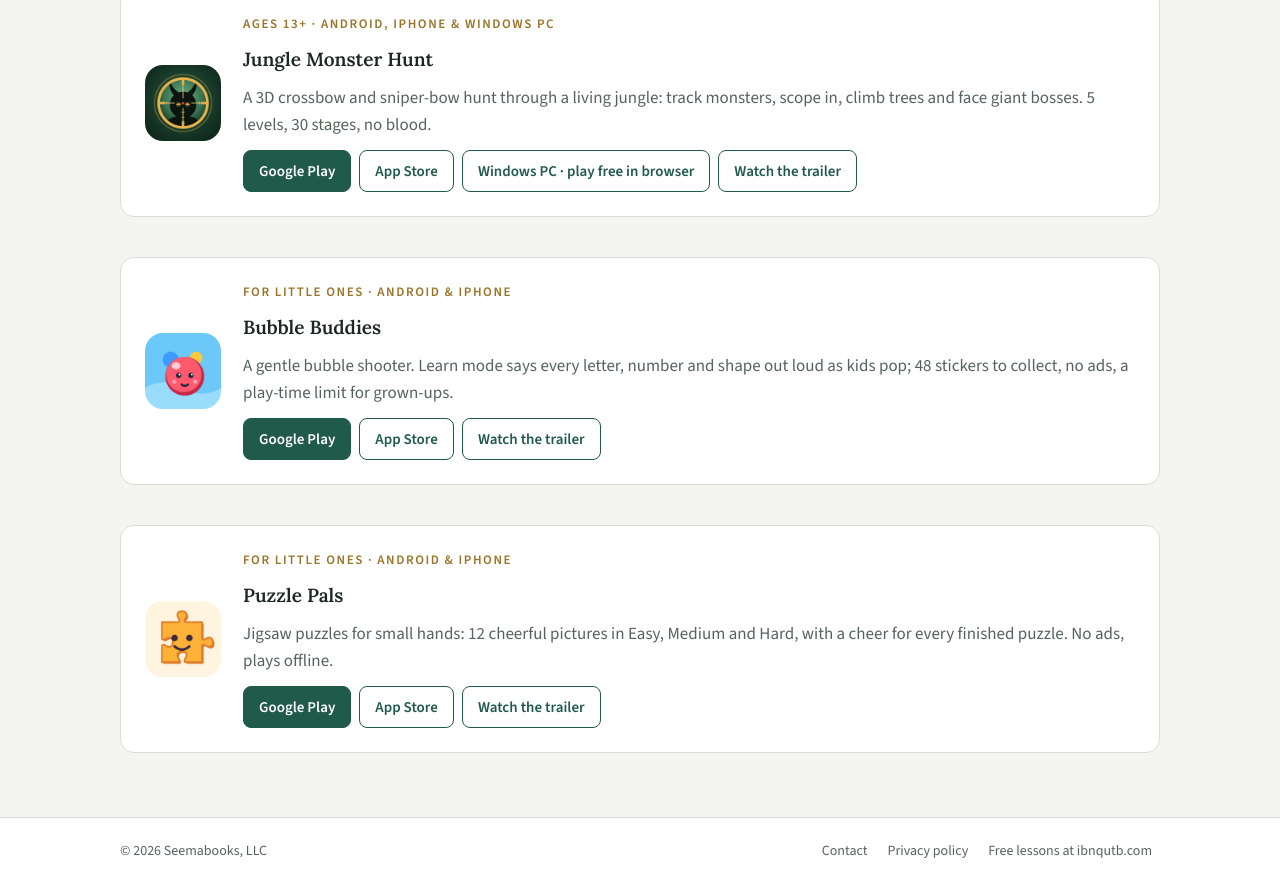
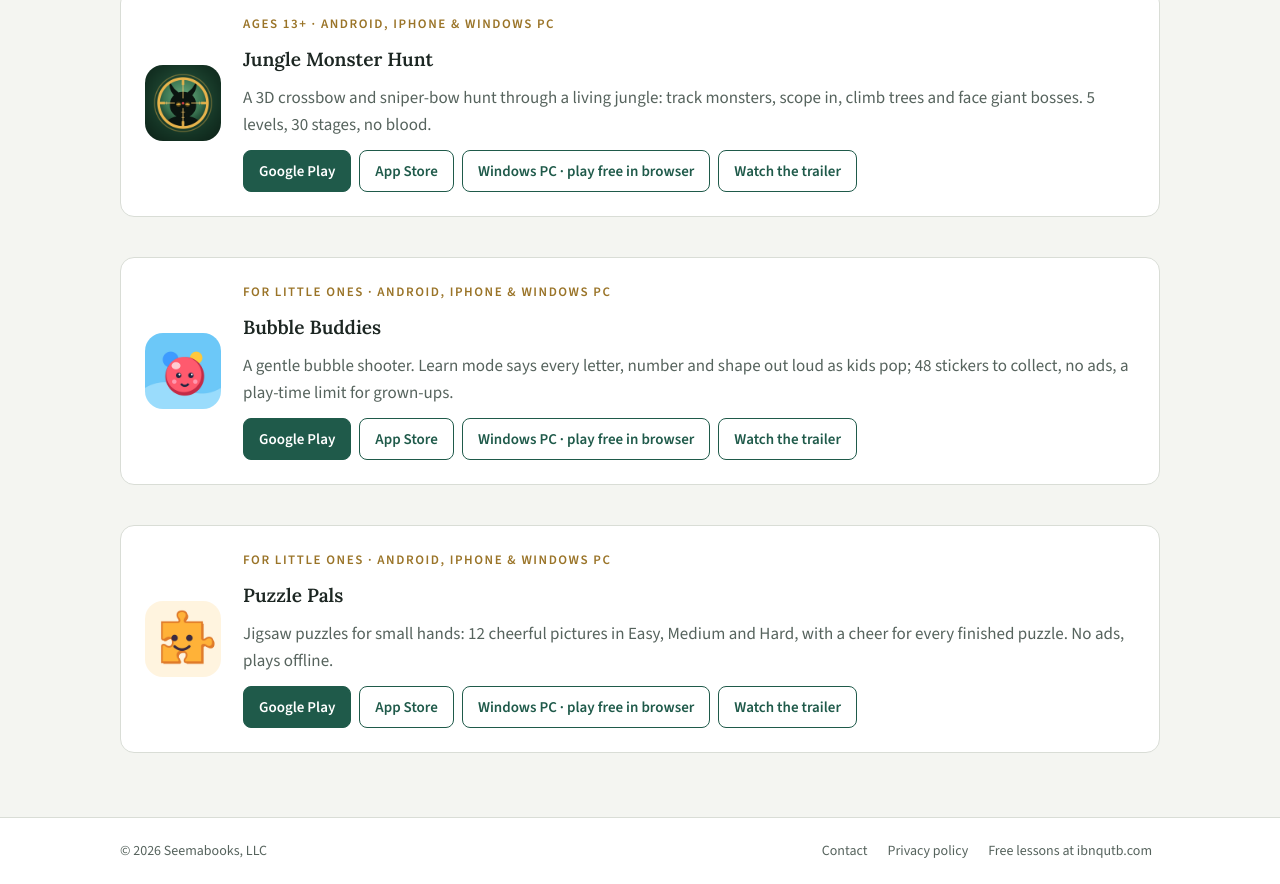
Before and after one commit to sajid50/seemabooks-site, a plain HTML site: page apps/index.html in a window 1280 px wide. Shown: the part 1315-2199 px from the top of the page. Drawn offline with nearby package versions, Linux system fonts and the light colour scheme; a web font is replaced by a local one.

Commit message:
Bubble Buddies + Puzzle Pals: add itch.io (Windows PC, play free in browser) links
Co-Authored-By: Claude Opus 5.5 <noreply@anthropic.com>

```diff
--- a/apps/index.html
+++ b/apps/index.html
@@ -52,12 +52,12 @@
   <div class="btnrow"><a class="btn primary" href="https://play.google.com/store/apps/details?id=net.sajidkhan.monsterhunt" rel="noopener">Google Play</a><a class="btn" href="https://apps.apple.com/app/id6828510430" rel="noopener">App Store</a><a class="btn" href="https://seemabooks.itch.io/jungle-monster-hunt" rel="noopener">Windows PC · play free in browser</a><a class="btn" href="https://youtu.be/q08w4WMLO5w" rel="noopener">Watch the trailer</a></div></div>
 </div><div class="feature">
   <img class="appimg big" src="/img/icons/net.sajidkhan.bubblebuddies.png" alt="" width="76" height="76">
-  <div class="stack"><span class="eyebrow">For little ones · Android &amp; iPhone</span><h3>Bubble Buddies</h3><p class="muted">A gentle bubble shooter. Learn mode says every letter, number and shape out loud as kids pop; 48 stickers to collect, no ads, a play-time limit for grown-ups.</p>
-  <div class="btnrow"><a class="btn primary" href="https://play.google.com/store/apps/details?id=net.sajidkhan.bubblebuddies" rel="noopener">Google Play</a><a class="btn" href="https://apps.apple.com/app/id6821714050" rel="noopener">App Store</a><a class="btn" href="https://youtu.be/PaKpXcg5pCw" rel="noopener">Watch the trailer</a></div></div>
+  <div class="stack"><span class="eyebrow">For little ones · Android, iPhone &amp; Windows PC</span><h3>Bubble Buddies</h3><p class="muted">A gentle bubble shooter. Learn mode says every letter, number and shape out loud as kids pop; 48 stickers to collect, no ads, a play-time limit for grown-ups.</p>
+  <div class="btnrow"><a class="btn primary" href="https://play.google.com/store/apps/details?id=net.sajidkhan.bubblebuddies" rel="noopener">Google Play</a><a class="btn" href="https://apps.apple.com/app/id6821714050" rel="noopener">App Store</a><a class="btn" href="https://seemabooks.itch.io/bubble-buddies" rel="noopener">Windows PC · play free in browser</a><a class="btn" href="https://youtu.be/PaKpXcg5pCw" rel="noopener">Watch the trailer</a></div></div>
 </div><div class="feature">
   <img class="appimg big" src="/img/icons/net.sajidkhan.puzzlepals.png" alt="" width="76" height="76">
-  <div class="stack"><span class="eyebrow">For little ones · Android &amp; iPhone</span><h3>Puzzle Pals</h3><p class="muted">Jigsaw puzzles for small hands: 12 cheerful pictures in Easy, Medium and Hard, with a cheer for every finished puzzle. No ads, plays offline.</p>
-  <div class="btnrow"><a class="btn primary" href="https://play.google.com/store/apps/details?id=net.sajidkhan.puzzlepals" rel="noopener">Google Play</a><a class="btn" href="https://apps.apple.com/app/id6821714044" rel="noopener">App Store</a><a class="btn" href="https://youtu.be/z0Ba93dcefQ" rel="noopener">Watch the trailer</a></div></div>
+  <div class="stack"><span class="eyebrow">For little ones · Android, iPhone &amp; Windows PC</span><h3>Puzzle Pals</h3><p class="muted">Jigsaw puzzles for small hands: 12 cheerful pictures in Easy, Medium and Hard, with a cheer for every finished puzzle. No ads, plays offline.</p>
+  <div class="btnrow"><a class="btn primary" href="https://play.google.com/store/apps/details?id=net.sajidkhan.puzzlepals" rel="noopener">Google Play</a><a class="btn" href="https://apps.apple.com/app/id6821714044" rel="noopener">App Store</a><a class="btn" href="https://seemabooks.itch.io/puzzle-pals" rel="noopener">Windows PC · play free in browser</a><a class="btn" href="https://youtu.be/z0Ba93dcefQ" rel="noopener">Watch the trailer</a></div></div>
 </div></section>
 </main>
 <footer><div class="wrap">
```
Also changed, not shown: promo/apps-ad-band.txt, promo/apps-ad-sidebar.txt.
